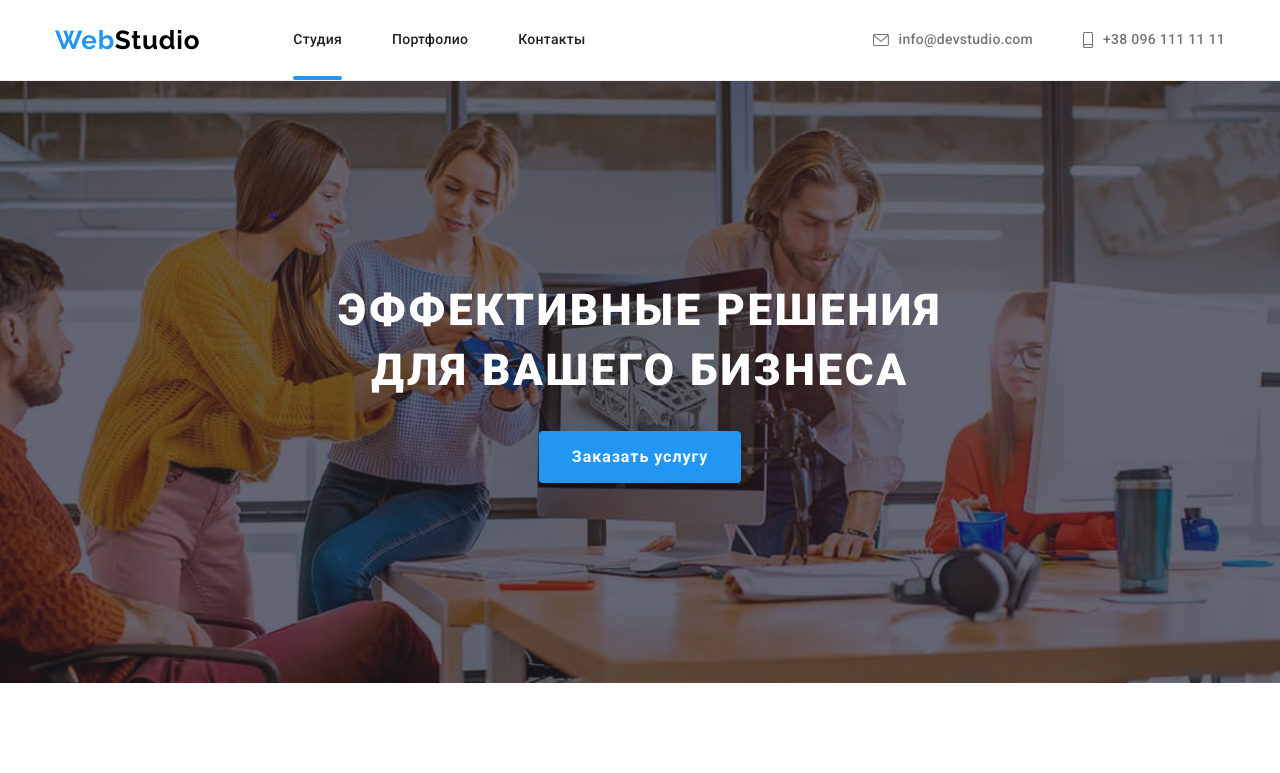
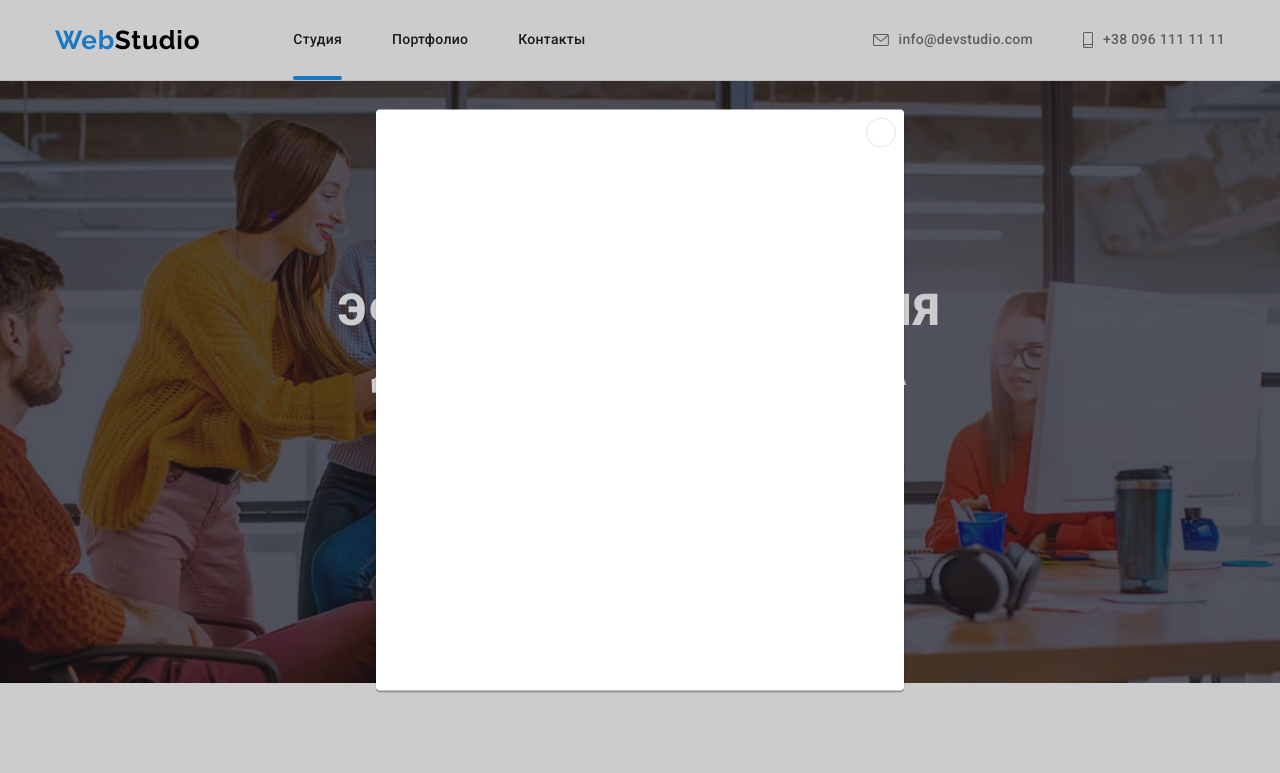
Before and after one commit to bjula/goit-markup-hw-05, a plain HTML site: page index.html in a window 1280 px wide. Shown: the top 773 px of the page. Drawn offline with nearby package versions, Linux system fonts and the light colour scheme.

Commit message:
modal + button

```diff
--- a/css/styles.css
+++ b/css/styles.css
@@ -235,6 +235,7 @@ h1, h2, h3, h4, p, a, ul, li{
 .hero-button:focus{
     background-color: #188CE8;
 }
+
 
 /*--------------section benefits (преимущества)---------------- */
 
@@ -726,3 +727,65 @@ h1, h2, h3, h4, p, a, ul, li{
     height: 20px;
     fill: currentColor;
 }
+
+/* ------------- modal window ---------------------- */
+
+.backdrop{
+    position: fixed;
+    top: 0;
+    left: 0;
+
+    width: 100vw;
+    height: 100vh;
+    background-color: rgba(0, 0, 0, 0.2);
+    opacity: 1;
+
+}
+
+.backdrop.is-hidden{
+    /* opacity: 0;
+    pointer-events: none;
+    visibility: hidden; */
+
+}
+
+.modal{
+    position: absolute;
+    top: 50%;
+    left: 50%;
+    transform: translate(-50%, -50%);
+
+    width: 528px;
+    min-height: 581px;
+    background-color: var(--main-background-color);
+    box-shadow: 0px 1px 3px rgba(0, 0, 0, 0.12), 0px 1px 1px rgba(0, 0, 0, 0.14), 0px 2px 1px rgba(0, 0, 0, 0.2);
+    border-radius: 4px;
+
+}
+
+.btn-close{
+    position: absolute;
+    top: 8px;
+    right: 8px;
+
+    display: flex;
+    align-items: center;
+    justify-content: center;
+    width: 30px;
+    height: 30px;
+    color: #000000;
+    background-color: transparent;
+    border: 1px solid rgba(0, 0, 0, 0.1);
+    border-radius: 50%;
+    box-sizing: border-box;
+
+
+}
+
+.modal-icon{
+    display: block;
+    width: 18px;
+    height: 18px;
+    color: currentColor;
+
+}
--- a/index.html
+++ b/index.html
@@ -393,6 +393,15 @@
             </div>
         </div>
     </footer>
+    <div class="backdrop is-hidden">
+        <div class="modal">
+            <button type="button" class="btn-close">
+                <svg class="modal-icon">
+                    <use href="./images/icons.svg#icon-close-black"></use>
+                </svg>
+            </button>
+        </div>
+    </div>
 
     <script src="./js/modal.js"></script>
 </body>
```
